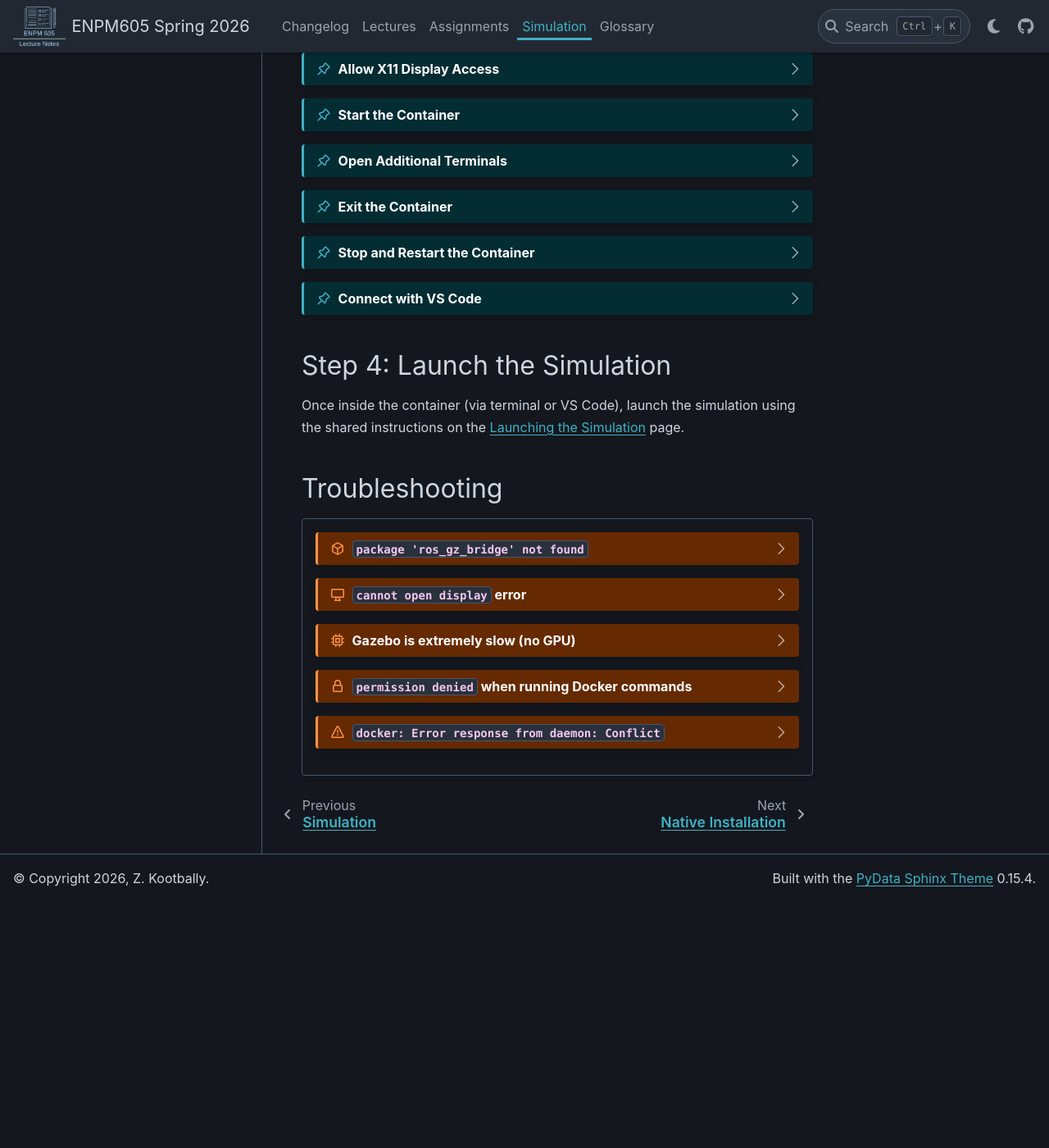
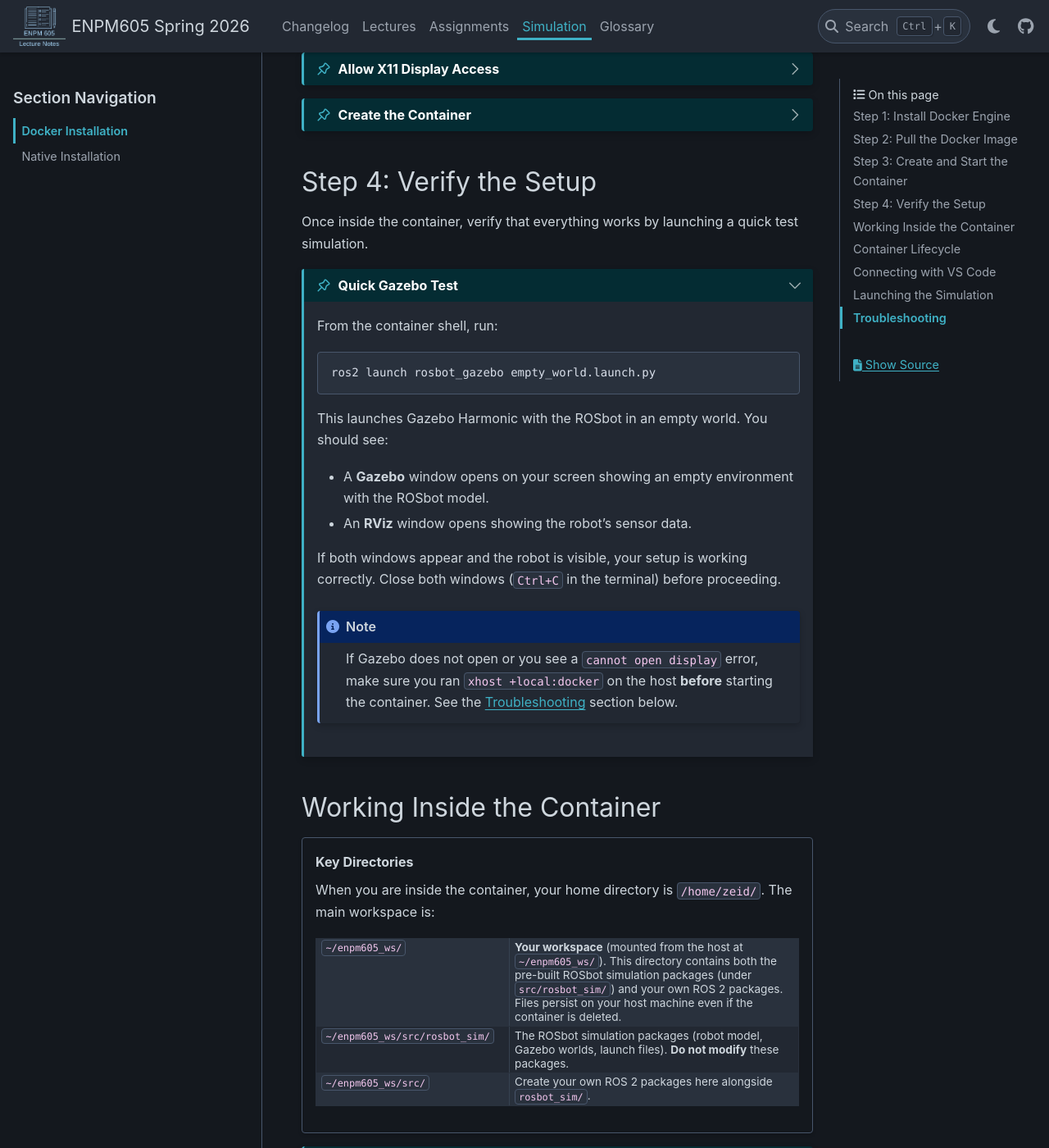
Before and after one commit to zeidk/enpm605-spring-2026-docs, a Sphinx documentation site: the page built from docs/source/simulation/docker.rst, in a window 1280 px wide and 1400 px high, scrolled down 1138 px. Shown: the whole window at 82% size. Built offline with Sphinx 7.4.7 and the PyData theme 0.15.4, drawn with Linux system fonts in a browser that asks for light colours; before the commit the page ends 2239 px from its top, so only the background shows below that; some of the changed text lies outside the part shown.

Commit message:
updated docker instructions

````diff
--- a/docs/source/assignments/final_project/infrastructure.rst
+++ b/docs/source/assignments/final_project/infrastructure.rst
@@ -55,7 +55,7 @@
 
 .. code-block:: console
 
-   rosdep install --from-paths src --ignore-src -y \
+   sudo apt update && rosdep install --from-paths src --ignore-src -y \
        --skip-keys "micro_ros_agent python3-ftdi"
 
 **3. Build the full stack.**
--- a/docs/source/simulation/docker.rst
+++ b/docs/source/simulation/docker.rst
@@ -161,7 +161,7 @@
 
 .. _docker-step3:
 
-Step 3: Run the Container
+Step 3: Create and Start the Container
 ====================================================
 
 
@@ -190,10 +190,16 @@
       back in, you need to run it again.
 
 
-.. dropdown:: Start the Container
+.. dropdown:: Create the Container
    :color: primary
    :icon: pin
    :animate: fade-in-slide-down
+
+   .. important::
+
+      You only need to run ``docker run`` **once** to create the
+      container. After that, use ``docker start`` / ``docker exec`` to
+      restart it (see :ref:`docker-lifecycle`).
 
    .. tab-set::
 
@@ -207,7 +213,7 @@
                 -e DISPLAY=$DISPLAY \
                 -e QT_X11_NO_MITSHM=1 \
                 -v /tmp/.X11-unix:/tmp/.X11-unix:rw \
-                -v ~/enpm605_ws:/home/user/enpm605_ws \
+                -v ~/enpm605_ws:/home/zeid/enpm605_ws \
                 --network host \
                 zeidk/enpm605-sim:latest \
                 bash
@@ -222,7 +228,7 @@
                 -e QT_X11_NO_MITSHM=1 \
                 -e LIBGL_ALWAYS_SOFTWARE=1 \
                 -v /tmp/.X11-unix:/tmp/.X11-unix:rw \
-                -v ~/enpm605_ws:/home/user/enpm605_ws \
+                -v ~/enpm605_ws:/home/zeid/enpm605_ws \
                 --network host \
                 zeidk/enpm605-sim:latest \
                 bash
@@ -259,7 +265,7 @@
       * - ``-v /tmp/.X11-unix:/tmp/.X11-unix:rw``
         - Mount the X11 socket so the container can communicate with
           your display server.
-      * - ``-v ~/enpm605_ws:/home/user/enpm605_ws``
+      * - ``-v ~/enpm605_ws:/home/zeid/enpm605_ws``
         - **Mount your work directory.** Files you create inside
           ``~/enpm605_ws`` in the container are saved to
           ``~/enpm605_ws`` on your host machine. Your code is preserved
@@ -272,7 +278,76 @@
       * - ``bash``
         - The command to run inside the container (a bash shell).
 
-   You are now inside the container with ROS 2 and Gazebo ready to use.
+   After running this command you will be dropped into a bash shell
+   **inside the container**. Your working directory will be
+   ``/home/zeid/``. You now have access to ROS 2 and Gazebo.
+
+
+.. _docker-step4:
+
+Step 4: Verify the Setup
+====================================================
+
+Once inside the container, verify that everything works by launching
+a quick test simulation.
+
+.. dropdown:: Quick Gazebo Test
+   :color: primary
+   :icon: pin
+   :open:
+   :animate: fade-in-slide-down
+
+   From the container shell, run:
+
+   .. code-block:: console
+
+      ros2 launch rosbot_gazebo empty_world.launch.py
+
+   This launches Gazebo Harmonic with the ROSbot in an empty world.
+   You should see:
+
+   - A **Gazebo** window opens on your screen showing an empty
+     environment with the ROSbot model.
+   - An **RViz** window opens showing the robot's sensor data.
+
+   If both windows appear and the robot is visible, your setup is
+   working correctly. Close both windows (``Ctrl+C`` in the terminal)
+   before proceeding.
+
+   .. note::
+
+      If Gazebo does not open or you see a ``cannot open display``
+      error, make sure you ran ``xhost +local:docker`` on the host
+      **before** starting the container. See the
+      :ref:`docker-troubleshooting` section below.
+
+
+.. _docker-workspace:
+
+Working Inside the Container
+====================================================
+
+.. card:: Key Directories
+
+   When you are inside the container, your home directory is
+   ``/home/zeid/``. The main workspace is:
+
+   .. list-table::
+      :widths: 40 60
+      :class: compact-table
+
+      * - ``~/enpm605_ws/``
+        - **Your workspace** (mounted from the host at
+          ``~/enpm605_ws/``). This directory contains both the pre-built
+          ROSbot simulation packages (under ``src/rosbot_sim/``) and
+          your own ROS 2 packages. Files persist on your host machine
+          even if the container is deleted.
+      * - ``~/enpm605_ws/src/rosbot_sim/``
+        - The ROSbot simulation packages (robot model, Gazebo worlds,
+          launch files). **Do not modify** these packages.
+      * - ``~/enpm605_ws/src/``
+        - Create your own ROS 2 packages here alongside
+          ``rosbot_sim/``.
 
 
 .. dropdown:: Open Additional Terminals
@@ -297,7 +372,12 @@
    simulation is running.
 
 
-.. dropdown:: Exit the Container
+.. _docker-lifecycle:
+
+Container Lifecycle
+====================================================
+
+.. dropdown:: Exiting the Container
    :color: primary
    :icon: pin
    :animate: fade-in-slide-down
@@ -324,7 +404,7 @@
       background.
 
 
-.. dropdown:: Stop and Restart the Container
+.. dropdown:: Stopping and Restarting the Container
    :color: primary
    :icon: pin
    :animate: fade-in-slide-down
@@ -350,6 +430,8 @@
       docker start enpm605
       docker exec -it enpm605 bash
 
+   - ``xhost +local:docker`` re-enables display access (needed once
+     per login session).
    - ``docker start`` restarts a previously stopped container with all
      its state intact.
    - ``docker exec`` attaches a new terminal to it.
@@ -367,14 +449,29 @@
      again.
 
 
-.. dropdown:: Connect with VS Code
+.. _docker-vscode:
+
+Connecting with VS Code
+====================================================
+
+VS Code can attach directly to the running container, giving you a
+full editor with IntelliSense, integrated terminal, and file
+browsing -- all running inside the Docker environment.
+
+The following diagram shows the complete pipeline:
+
+.. image:: vscode_docker_pipeline.svg
+   :align: center
+   :width: 100%
+   :alt: Pipeline showing how to connect VS Code to the Docker container
+
+|
+
+.. dropdown:: Step-by-step instructions
    :color: primary
    :icon: pin
+   :open:
    :animate: fade-in-slide-down
-
-   VS Code can attach directly to the running container, giving you a
-   full editor with IntelliSense, integrated terminal, and file
-   browsing inside the Docker environment.
 
    .. important::
 
@@ -384,17 +481,20 @@
 
    **1. Install the Dev Containers extension**
 
-   Open VS Code and install the **Dev Containers** extension
+   Open VS Code on your **host machine** and install the
+   **Dev Containers** extension
    (``ms-vscode-remote.remote-containers``):
 
    .. code-block:: console
 
       code --install-extension ms-vscode-remote.remote-containers
 
-   - This extension allows VS Code to connect to Docker containers and
-     use them as a full development environment.
+   This extension allows VS Code to connect to Docker containers and
+   use them as a full development environment.
 
    **2. Start the container** (if not already running)
+
+   In a **host terminal** (not VS Code), run:
 
    .. code-block:: console
 
@@ -402,26 +502,25 @@
       docker start enpm605
 
    If you have not created the container yet, run the ``docker run``
-   command from the previous section first.
+   command from Step 3 first.
 
    **3. Attach VS Code to the container**
 
    - Open the VS Code **Command Palette** (``Ctrl+Shift+P``)
-   - Type **Dev Containers: Attach to Running Container...**
+   - Type ``Dev Containers: Attach to Running Container...``
    - Select **enpm605** from the list
 
-   VS Code will open a new window connected to the container. The
-   bottom-left corner will show **Container enpm605**.
+   VS Code will open a **new window** connected to the container. The
+   bottom-left corner will show
+   :bdg-primary:`Container enpm605`
+   confirming you are working inside the container.
 
    **4. Open a folder**
 
-   Once attached, use **File > Open Folder** to navigate to a
-   workspace inside the container:
+   Once attached, use **File > Open Folder** and navigate to:
 
-   - ``/home/user/enpm605_ws/`` -- your work directory (mounted from
+   - ``/home/zeid/enpm605_ws/`` -- your workspace (mounted from
      host -- changes are saved on your machine)
-   - ``/home/user/rosbot_ws/`` -- the pre-built ROSbot simulation
-     workspace
 
    **5. Install extensions inside the container**
 
@@ -432,21 +531,26 @@
    - **Python** (``ms-python.python``)
    - **ROS** (``ms-iot.vscode-ros``)
 
-   .. tip::
+   **6. Use the integrated terminal**
 
-      Once attached to the container, you can open integrated terminals
-      inside VS Code with ``Ctrl+``` ` -- these run inside the
-      container and have full access to ROS 2 and Gazebo commands.
+   Open a terminal inside VS Code with ``Ctrl+``` ` -- this terminal
+   runs **inside the container** and has full access to ROS 2 and
+   Gazebo commands. You can open multiple terminals from within VS Code,
+   eliminating the need to run ``docker exec`` from separate host
+   terminals.
 
 
-.. _docker-step4:
+.. _docker-launch:
 
-Step 4: Launch the Simulation
+Launching the Simulation
 ====================================================
 
-Once inside the container (via terminal or VS Code), launch the
-simulation using the shared instructions on the :ref:`simulation-launch`
-page.
+Once your environment is set up (and verified with the quick test in
+Step 4), launch the full simulation using the shared instructions on
+the :ref:`simulation-launch` page.
+
+
+.. _docker-troubleshooting:
 
 Troubleshooting
 ====================================================
@@ -471,7 +575,7 @@
       .. code-block:: console
 
          source /opt/ros/jazzy/setup.bash
-         source ~/rosbot_ws/install/setup.bash
+         source ~/enpm605_ws/install/setup.bash
 
 
    .. dropdown:: ``cannot open display`` error
````
Also changed, not shown: docs/source/simulation/vscode_docker_pipeline.svg (added).
